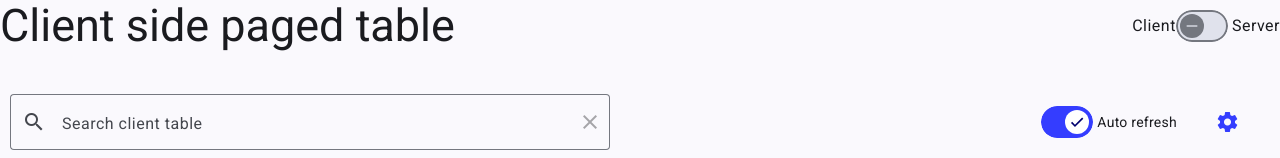
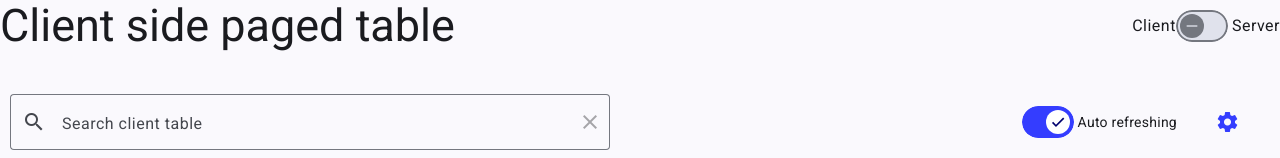
Before and after one commit to this-wastes-time/sp1-custom-table, an Angular app in the folder sp1-custom-table/: page / in a window 1280 px wide. Shown: the top 158 px of the page. Built offline with nearby package versions, Linux system fonts and the light colour scheme.

Commit message:
update auto refresh toggle text

```diff
--- a/sp1-custom-table/src/app/shared/components/custom-table/custom-table.component.html
+++ b/sp1-custom-table/src/app/shared/components/custom-table/custom-table.component.html
@@ -53,7 +53,7 @@
               <mat-slide-toggle
                 [checked]="tableConfig.autoRefresh.enabled"
                 (change)="tableConfig.autoRefresh.onChange(!$event.checked)">
-                Auto refresh
+                Auto refreshing
               </mat-slide-toggle>
             </div>
           }
```
